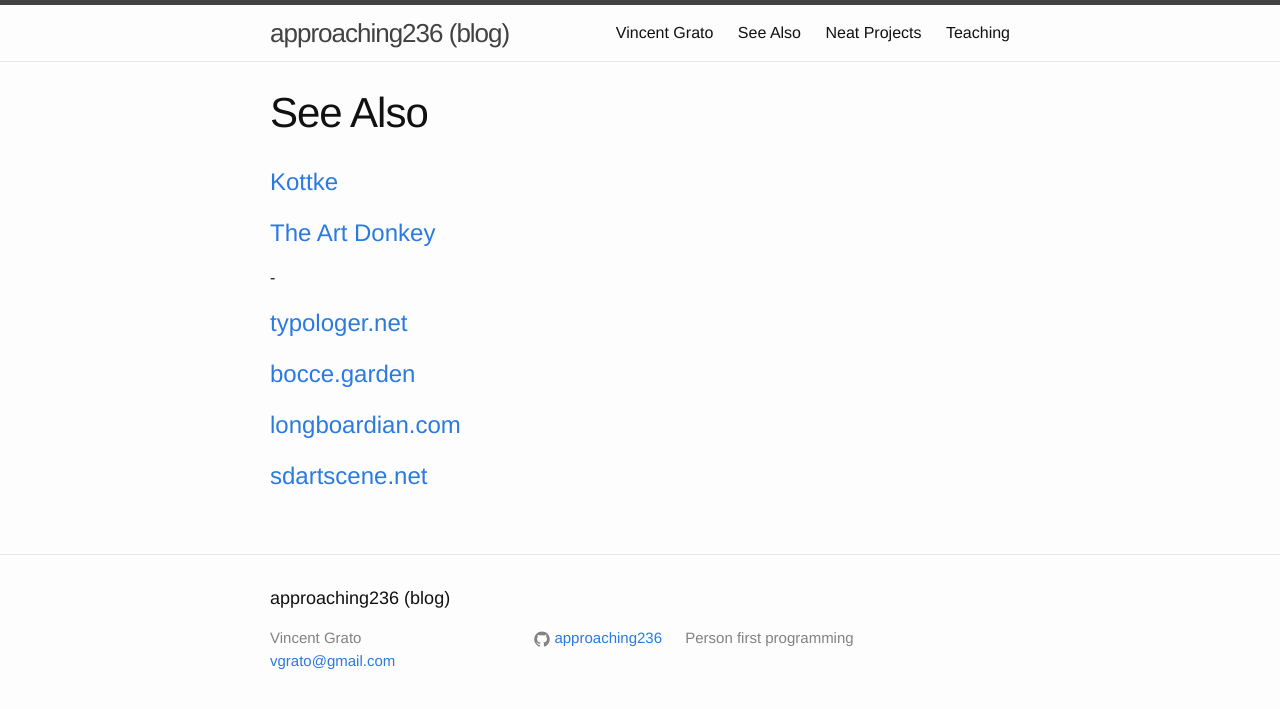
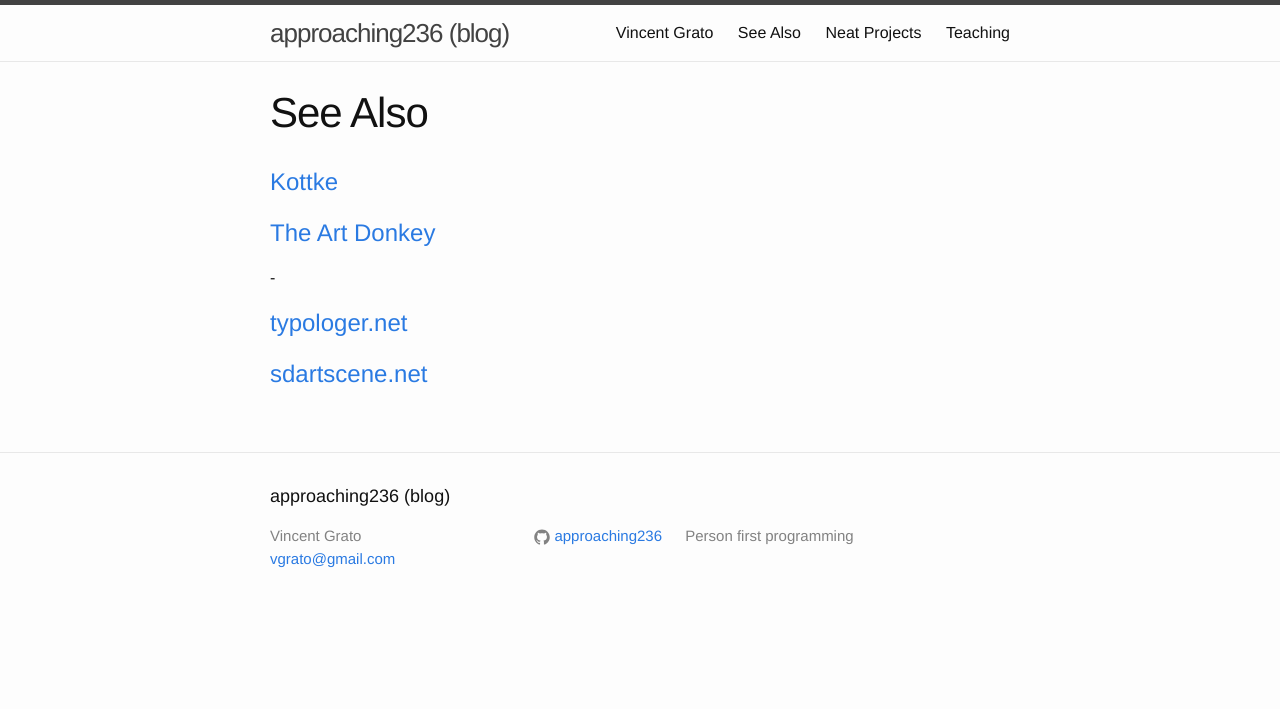
Before and after one commit to approaching236/approaching236.github.io, a Jekyll site: the page built from blogroll.md, in a window 1280 px wide. Shown: the top 709 px of the page. Built offline with Jekyll 4.4.1, drawn with Linux system fonts in a browser that asks for light colours.

Commit message:
rollback till dns resolved

```diff
--- a/blogroll.md
+++ b/blogroll.md
@@ -10,6 +10,4 @@
 -
 
 # [typologer.net](https://www.typologer.net)
-# [bocce.garden](https://www.bocce.garden)
-# [longboardian.com](https://www.longboardian.com)
 # [sdartscene.net](https://www.sdartscene.net)
```
